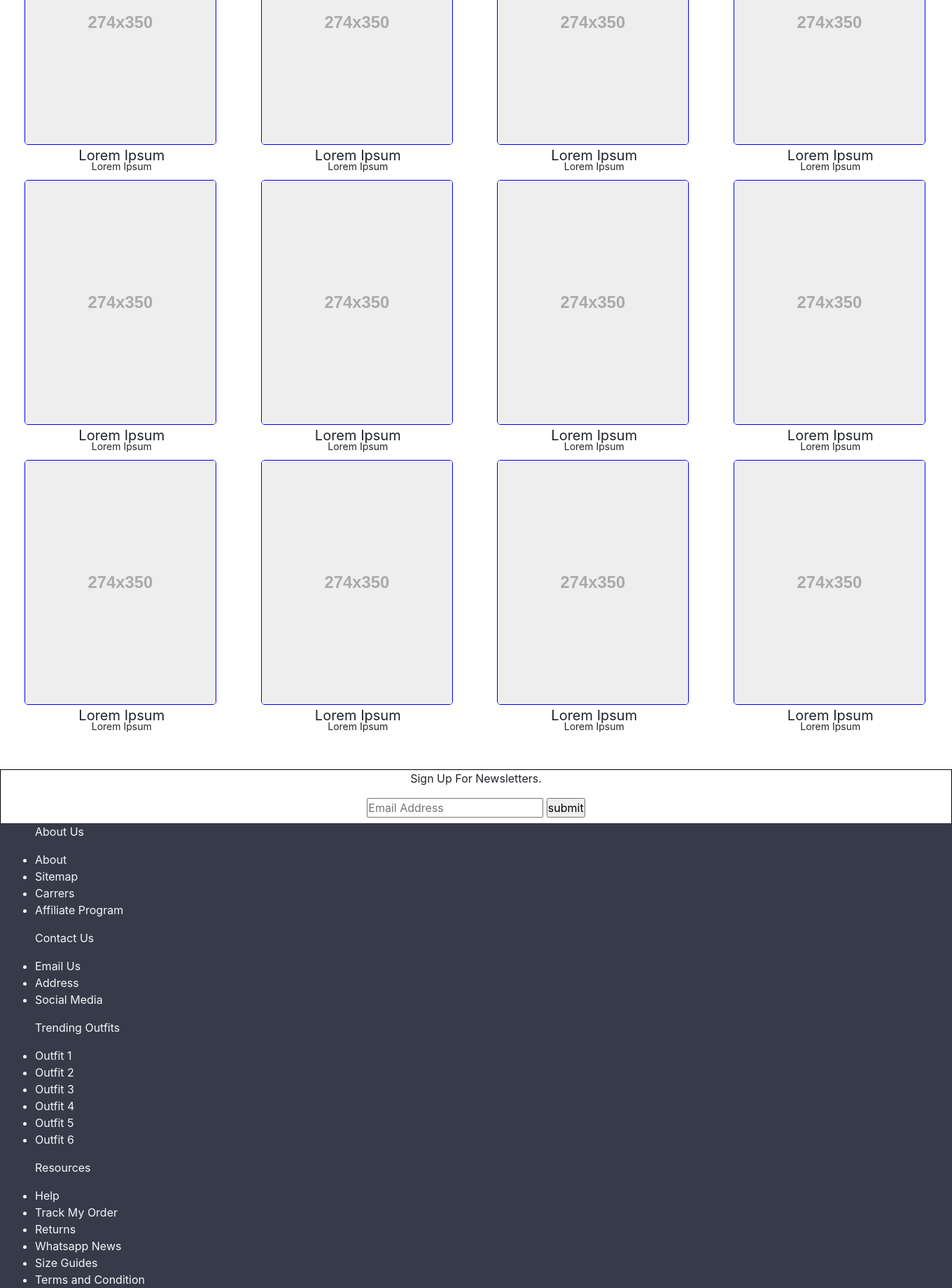
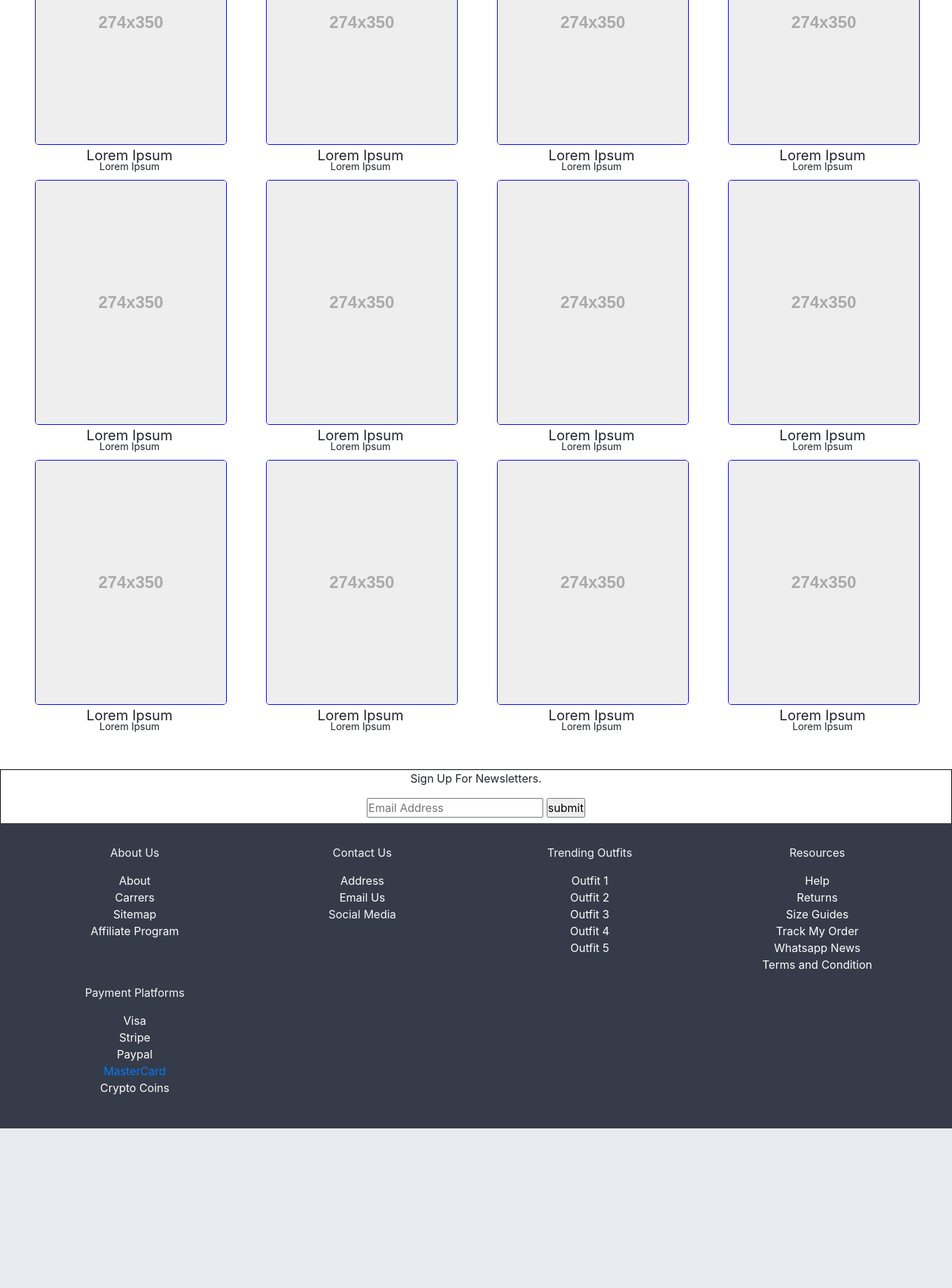
Before and after one commit to SedemQuame/Afroprints, a PHP site: page / in a window 1360 px wide. Shown: the part 680-2520 px from the top of the page at 70% size. After the commit the page ends 2292 px from the top, so only its background shows below. Run offline with PHP 8.4, Linux system fonts and the light colour scheme.

Commit message:
initial commit

```diff
--- a/css/custom/footer.css
+++ b/css/custom/footer.css
@@ -1,10 +1,24 @@
 /* Footer Section. */
 footer{
-  position: relative;
-  bottom: 0;
+  position: absolute;
   background-color: #353b48;
   color: #f5f6fa;
-  padding: 0 50px;
+  padding: 30px 30px;
   width: 100%;
-  min-height: 5rem;
+  /* min-height: 5rem; */
 }
+
+.row{
+  margin: 0;
+  /* padding: 0; */
+}
+
+ul {
+  list-style: none;
+  text-align: center;
+}
+
+li a{
+  color: white;
+  text-decoration: none;
+}
--- a/css/custom/general.css
+++ b/css/custom/general.css
@@ -29,3 +29,56 @@
     color: #fff;
     text-decoration: none;
 }
+
+
+.sections{
+    padding: 0 20px;
+    min-height: 1300px;
+    width: 100%;
+}
+
+
+.category{
+    margin: 5px 0;
+}
+
+/*Product Part*/
+.product{
+  padding-top: 15px;
+  height: 400px;
+}
+
+.product-categories{
+    border:1px solid #1d2124;
+    border-radius: 5px;
+}
+
+.product-categories:hover{
+    background-color: #1d2124;
+    color: #f7f7f7;
+}
+
+.product-img{
+    height: 350px;
+    width: 90%;
+    margin: 0 5%;
+    border: 1px solid blue;
+    border-radius: 5px;
+}
+
+
+.product-info{
+    height: 20px;
+    width: 100%;
+    text-align: center;
+    margin: 0;
+    padding: 0;
+}
+
+.caption{
+  font-size: 20px;
+}
+
+.price{
+  font-size: 14px;
+}
--- a/css/custom/index.css
+++ b/css/custom/index.css
@@ -8,6 +8,7 @@
 .banner-img{
 
 }
+
 
 .sections{
     padding: 0 20px;
@@ -61,12 +62,13 @@
   font-size: 14px;
 }
 
+
 #user-email-insertion{
-    margin: auto;
+    margin:0 auto;
     border: 1px solid black;
     text-align: center;
     min-height: 60px;
-    width: 100%;
+    /* width: 100%; */
     margin-bottom: -25px;
 }
 
--- a/css/custom/products.css
+++ b/css/custom/products.css
@@ -0,0 +1,52 @@
+
+.sections{
+    padding: 0 20px;
+    min-height: 1300px;
+    width: 100%;
+}
+
+
+.category{
+    margin: 5px 0;
+}
+
+/*Product Part*/
+.product{
+  padding-top: 15px;
+  height: 400px;
+}
+
+.product-categories{
+    border:1px solid #1d2124;
+    border-radius: 5px;
+}
+
+.product-categories:hover{
+    background-color: #1d2124;
+    color: #f7f7f7;
+}
+
+.product-img{
+    height: 350px;
+    width: 90%;
+    margin: 0 5%;
+    border: 1px solid blue;
+    border-radius: 5px;
+}
+
+
+.product-info{
+    height: 20px;
+    width: 100%;
+    text-align: center;
+    margin: 0;
+    padding: 0;
+}
+
+.caption{
+  font-size: 20px;
+}
+
+.price{
+  font-size: 14px;
+}
--- a/php/custom/included_pages/common_styles.php
+++ b/php/custom/included_pages/common_styles.php
@@ -1,3 +1,4 @@
 <link rel="stylesheet" href="../css/framework/bootstrap.css"/>
 <link rel="stylesheet" href="../css/custom/general.css">
+<link rel="stylesheet" href="../css/custom/products.css">
 <link rel="stylesheet" href="../css/custom/footer.css">
--- /dev/null
+++ b/php/custom/included_pages/featured_products.php
@@ -0,0 +1,103 @@
+<div class="sections">
+    <!--        This div will act as the content pane.-->
+
+    <div class="category">
+            <!--            This div will act as the section header that allows
+                            users to switch between sections.
+            -->
+            <a href="#" class="btn btn-light product-categories"> Men </a>
+            <a href="#" class="btn btn-light product-categories"> Women </a>
+            <a href="#" class="btn btn-light product-categories"> Kids </a>
+    </div>
+
+
+    <div>
+          <!--            This div will act as the section to hold featured products.-->
+
+          <div class="row">
+                  <div class="col-3 product">
+                      <img class="product-img" alt="" data-src="holder.js/274x350">
+                      <p class="product-info caption"> Lorem Ipsum</p>
+                      <p class="product-info price"> Lorem Ipsum</p>
+                  </div>
+
+                  <div class="col-3 product">
+                      <img class="product-img" alt="" data-src="holder.js/274x350">
+                      <p class="product-info caption"> Lorem Ipsum</p>
+                      <p class="product-info price"> Lorem Ipsum</p>
+                  </div>
+
+                  <div class="col-3 product">
+                    <img class="product-img" alt="" data-src="holder.js/274x350">
+                    <p class="product-info caption"> Lorem Ipsum</p>
+                    <p class="product-info price"> Lorem Ipsum</p>
+                  </div>
+
+                  <div class="col-3 product">
+                    <img class="product-img" alt="" data-src="holder.js/274x350">
+                    <p class="product-info caption"> Lorem Ipsum</p>
+                    <p class="product-info price"> Lorem Ipsum</p>
+                  </div>
+                  <!-- <div class="text-center"> pagination </div> -->
+          </div>
+
+
+          <div class="row">
+                  <div class="col-3 product">
+                      <img class="product-img" alt="" data-src="holder.js/274x350">
+                      <p class="product-info caption"> Lorem Ipsum</p>
+                      <p class="product-info price"> Lorem Ipsum</p>
+                  </div>
+
+                  <div class="col-3 product">
+                      <img class="product-img" alt="" data-src="holder.js/274x350">
+                      <p class="product-info caption"> Lorem Ipsum</p>
+                      <p class="product-info price"> Lorem Ipsum</p>
+                  </div>
+
+                  <div class="col-3 product">
+                    <img class="product-img" alt="" data-src="holder.js/274x350">
+                    <p class="product-info caption"> Lorem Ipsum</p>
+                    <p class="product-info price"> Lorem Ipsum</p>
+                  </div>
+
+                  <div class="col-3 product">
+                    <img class="product-img" alt="" data-src="holder.js/274x350">
+                    <p class="product-info caption"> Lorem Ipsum</p>
+                    <p class="product-info price"> Lorem Ipsum</p>
+                  </div>
+                  <!-- <div class="text-center"> pagination </div> -->
+          </div>
+
+
+          <div class="row">
+                  <div class="col-3 product">
+                      <img class="product-img" alt="" data-src="holder.js/274x350">
+                      <p class="product-info caption"> Lorem Ipsum</p>
+                      <p class="product-info price"> Lorem Ipsum</p>
+                  </div>
+
+                  <div class="col-3 product">
+                      <img class="product-img" alt="" data-src="holder.js/274x350">
+                      <p class="product-info caption"> Lorem Ipsum</p>
+                      <p class="product-info price"> Lorem Ipsum</p>
+                  </div>
+
+                  <div class="col-3 product">
+                    <img class="product-img" alt="" data-src="holder.js/274x350">
+                    <p class="product-info caption"> Lorem Ipsum</p>
+                    <p class="product-info price"> Lorem Ipsum</p>
+                  </div>
+
+                  <div class="col-3 product">
+                    <img class="product-img" alt="" data-src="holder.js/274x350">
+                    <p class="product-info caption"> Lorem Ipsum</p>
+                    <p class="product-info price"> Lorem Ipsum</p>
+                  </div>
+                  <!-- <div class="text-center"> pagination </div> -->
+          </div>
+
+    </div>
+
+
+</div>
--- a/php/custom/included_pages/footer.php
+++ b/php/custom/included_pages/footer.php
@@ -1,28 +1,27 @@
 <!-- This is not the final version of the footer, design is subject to change. -->
 
 
-<footer>
+<footer class="row">
 <!--        This div will act as the footer.-->
     <!-- <p class="text-center">footer</p> -->
-    <div class="">
-      <p class="">About Us</p>
+    <div class="col-12 col-sm-6 col-md-3 ">
+      <p class="text-center">About Us</p>
 
       <ul>
-        <li class=""> About <sitename> </li>
-        <li class=""> Sitemap </li>
-        <li class=""> Carrers </li>
-        <li class=""> Affiliate Program </li>
+        <li class=""> <a href="#">About</a> <sitename> </li>
+        <li class=""> <a href="#">Carrers</a> </li>
+        <li class=""> <a href="#">Sitemap</a> </li>
+        <li class=""> <a href="#">Affiliate Program</a> </li>
       </ul>
     </div>
 
 
-    <div class="">
-      <p class=""> Contact Us </p>
+    <div class="col-12 col-sm-6 col-md-3 ">
+      <p class="text-center"> Contact Us </p>
 
       <ul>
-        <li class=""> Email Us </li>
-        <li class=""> Address </li>
-        <!-- Place some address information over here. -->
+        <li class=""> <a href="#">Address</a> </li>
+        <li class=""> <a href="#">Email Us</a> </li>
         <li class="">
           Social Media
           <!-- Replace social media text with icons connecting to the various social media accounts.
@@ -32,44 +31,40 @@
       </ul>
     </div>
 
-    <div class="">
-      <p class=""> Trending Outfits </p>
+    <div class="col-12 col-sm-6 col-md-3 ">
+      <p class="text-center"> Trending Outfits </p>
 
       <ul>
-        <li class=""> Outfit 1 </li>
-        <li class=""> Outfit 2 </li>
-        <!-- Place some address information over here. -->
-        <li class=""> Outfit 3 </li>
-        <li class=""> Outfit 4 </li>
-        <li class=""> Outfit 5 </li>
-        <li class=""> Outfit 6 </li>
+        <li class=""> <a href="#">Outfit 1</a> </li>
+        <li class=""> <a href="#">Outfit 2</a> </li>
+        <li class=""> <a href="#">Outfit 3</a> </li>
+        <li class=""> <a href="#">Outfit 4</a> </li>
+        <li class=""> <a href="#">Outfit 5</a> </li>
       </ul>
     </div>
 
-    <div class="">
-      <p class=""> Resources </p>
+    <div class="col-12 col-sm-6 col-md-3 ">
+      <p class="text-center"> Resources </p>
 
       <ul>
-        <li class=""> Help </li>
-        <li class=""> Track My Order </li>
-        <!-- Place some address information over here. -->
-        <li class=""> Returns  </li>
-        <li class=""> Whatsapp News  </li>
-        <li class=""> Size Guides </li>
-        <li class=""> Terms and Condition </li>
+        <li class=""> <a href="#">Help</a> </li>
+        <li class=""> <a href="#">Returns</a>  </li>
+        <li class=""> <a href="#">Size Guides</a> </li>
+        <li class=""> <a href="#">Track My Order</a> </li>
+        <li class=""> <a href="#">Whatsapp News</a>  </li>
+        <li class=""> <a href="#">Terms and Condition</a> </li>
       </ul>
     </div>
 
-    <div class="">
-      <p class=""> Payment Platforms </p>
+    <div class="col-12 col-sm-6 col-md-3 ">
+      <p class="text-center"> Payment Platforms </p>
 
       <ul>
-        <li class=""> Paypal </li>
-        <li class=""> Visa </li>
-        <!-- Place some address information over here. -->
-        <li class=""> MasterCard  </li>
-        <li class=""> Stripe  </li>
-        <li class=""> Cypto Coins </li>
+        <li class=""> <a href="#">Visa</a> </li>
+        <li class=""> <a href="#">Stripe</a>  </li>
+        <li class=""> <a href="#">Paypal</a> </li
+        <li class=""> <a href="#">MasterCard</a>  </li>
+        <li class=""> <a href="#">Crypto Coins</a> </li>
       </ul>
     </div>
 
```
Also changed, not shown: database/sql_commands.txt (added, +20 -0 lines), html/index.php (+7 -103 lines), html/products.php (+10 -0 lines).
